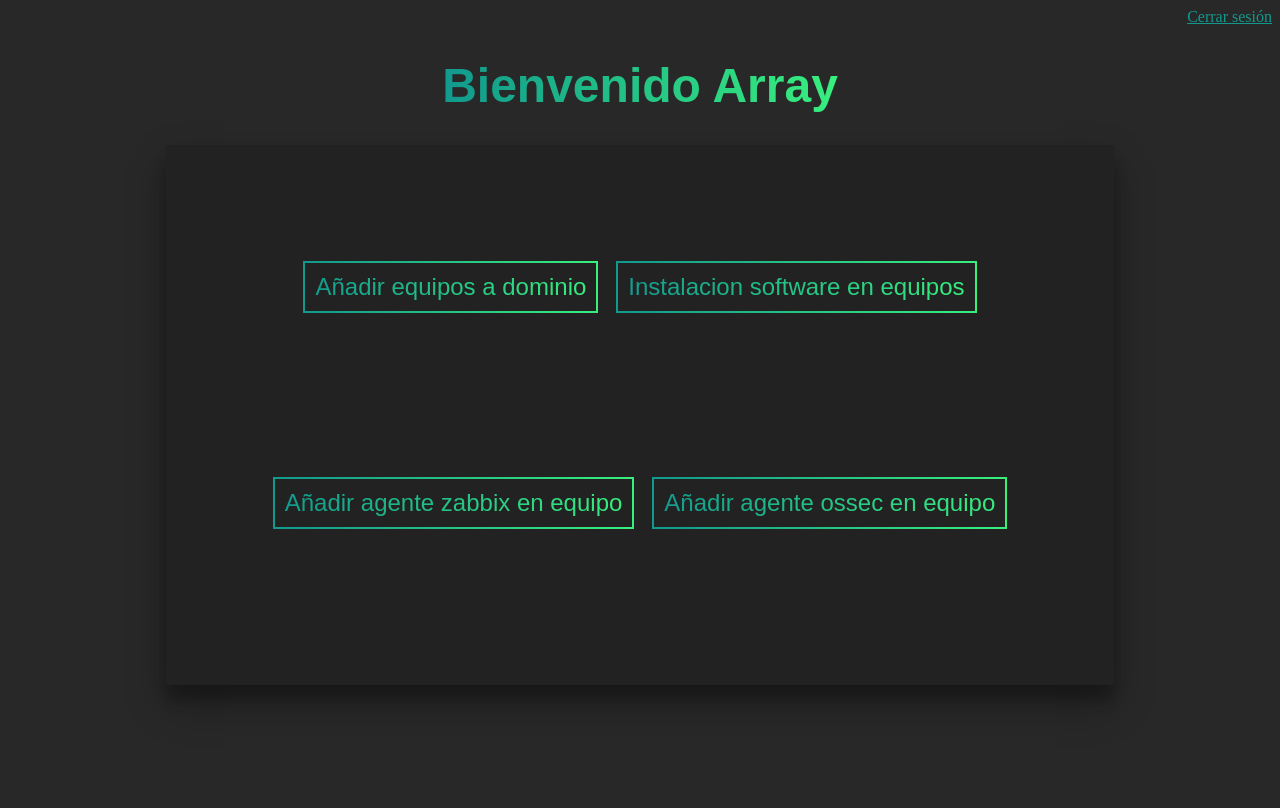
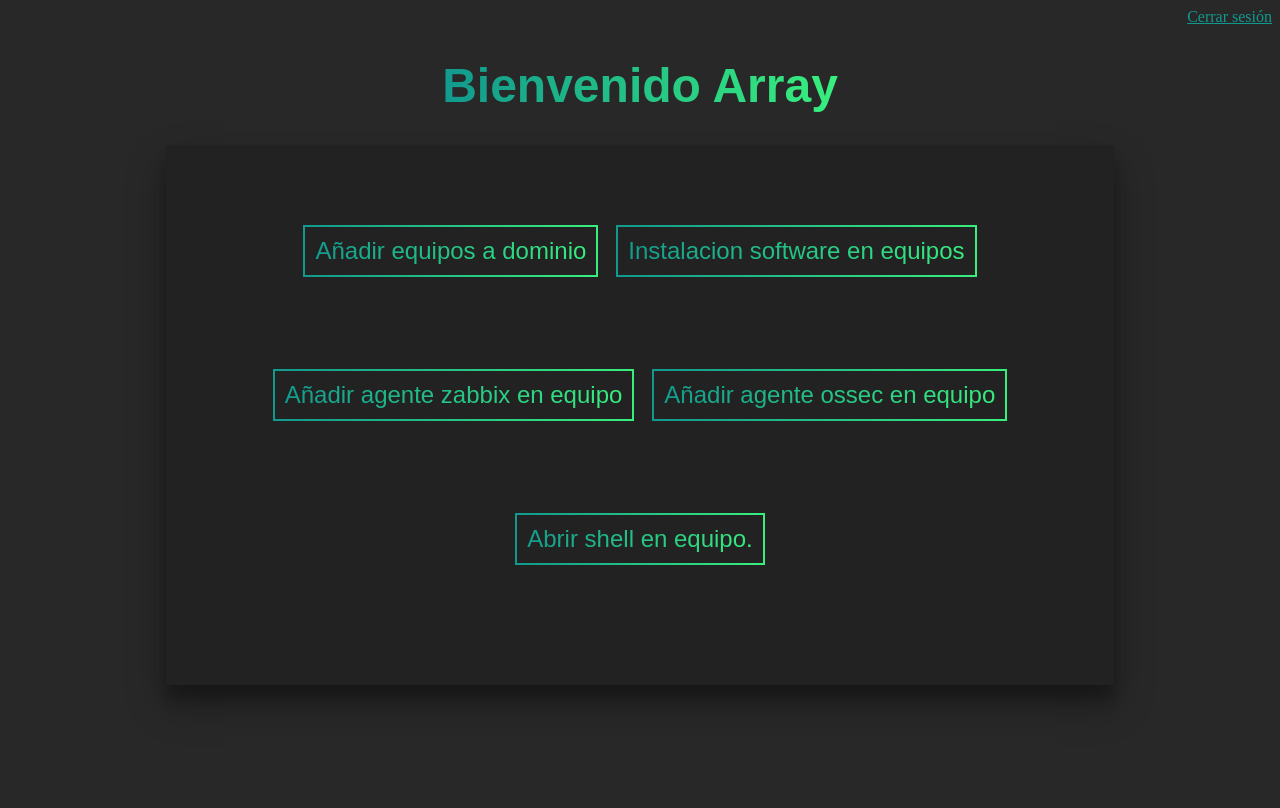
Before and after one commit to victoravtr/Proyecto, a PHP site: page /proyecto/ in a window 1280 px wide. Run offline with PHP 8.4, Linux system fonts and the light colour scheme; the visitor is signed in with stand-in values (Sample User, id 1).

Commit message:
Update index.php

```diff
--- a/Web-Proyecto-Content/index.php
+++ b/Web-Proyecto-Content/index.php
@@ -11,7 +11,7 @@
 <head>
     <meta charset="UTF-8">
     <title>Index</title>
-    <link rel="stylesheet" href="style_index.css">
+    <link rel="stylesheet" href="assets/styles/style_index.css">
 </head>
 <body>
 
@@ -23,19 +23,23 @@
     <div class="card">
         <div class="contenido">
             <form action="index.php" method="post">
-                <input type="submit" class="boton" name="login" value="Añadir equipos a dominio"/>
+                <input type="submit" class="boton" name="dominio" value="Añadir equipos a dominio"/>
             </form>
 
             <form action="index.php" method="post">
-                <input type="submit" class="boton" name="login" value="Instalacion software en equipos"/>
+                <input type="submit" class="boton" name="add_soft" value="Instalacion software en equipos"/>
             </form>
 
             <form action="index.php" method="post">
-                <input type="submit" class="boton" name="login" value="Añadir agente zabbix en equipo"/>
+                <input type="submit" class="boton" name="zabbix" value="Añadir agente zabbix en equipo"/>
             </form>
 
             <form action="index.php" method="post">
-                <input type="submit" class="boton" name="login" value="Añadir agente ossec en equipo"/>
+                <input type="submit" class="boton" name="ossec" value="Añadir agente ossec en equipo"/>
+            </form>
+
+            <form action="index.php" method="post">
+                <input type="submit" class="boton" name="shell" value="Abrir shell en equipo."/>
             </form>
 
         </div>
@@ -44,23 +48,28 @@
 </div>
 
 <?php
-    if (isset($_POST["login"])) {
+    if (isset($_POST["dominio"])) {
         header("Location:dominio.php");
     }
 
     // TODO: Crear add_soft.php y que haga sus cositas
     if (isset($_POST["login"])) {
-        header("Location:zabbix.php");
+        header("Location:add_soft.php");
     }
 
     // TODO: Crear zabbix.php y que haga sus cositas
-    if (isset($_POST["login"])) {
+    if (isset($_POST["zabbix"])) {
         header("Location:zabbix.php");
     }
 
     // TODO: Crear ossec.php y que haga sus cositas
-    if (isset($_POST["login"])) {
+    if (isset($_POST["ossec"])) {
         header("Location:ossec.php");
+    }
+
+        // TODO: Crear shell.php y que haga sus cositas
+    if (isset($_POST["shell"])) {
+        header("Location:shell.php");
     }
 ?>
 </body>
```
